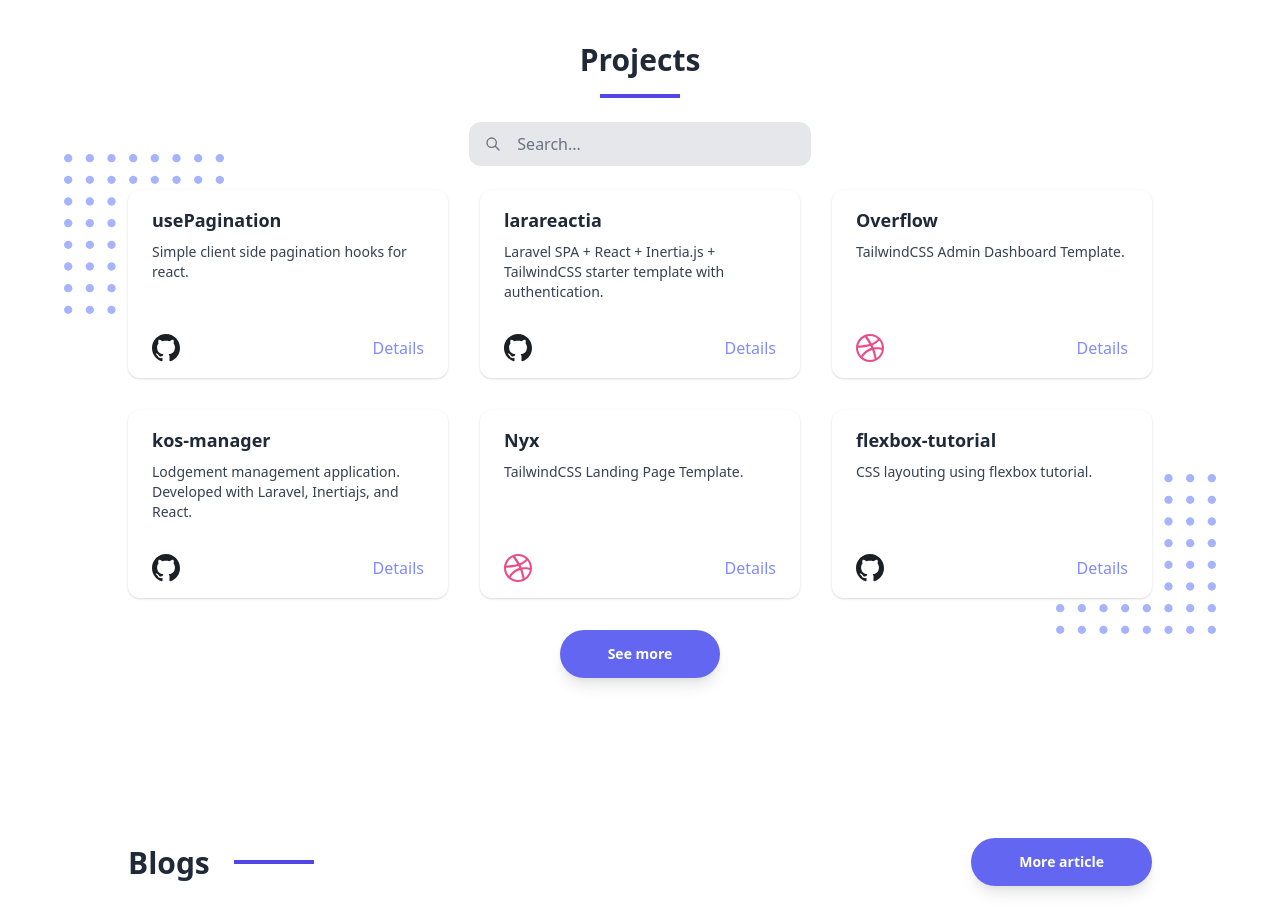
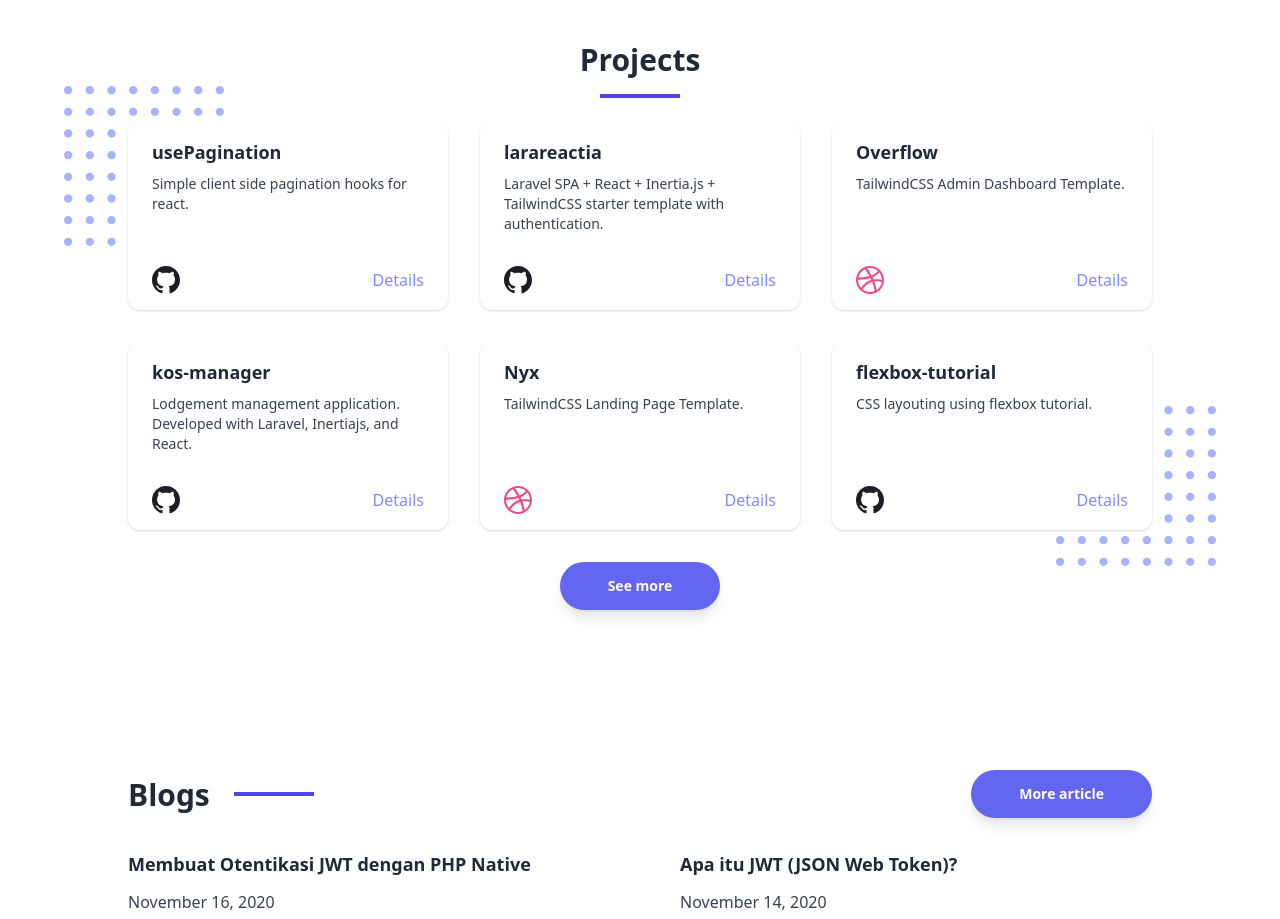
Before and after one commit to greendream21/farmer, a React (Create React App) app: page / in a window 1280 px wide. Shown: the part 840-1759 px from the top of the page. Built offline with nearby package versions, Linux system fonts and the light colour scheme; a web font is replaced by a local one.

Commit message:
Removed search box

```diff
--- a/src/components/organisms/Projects/index.tsx
+++ b/src/components/organisms/Projects/index.tsx
@@ -16,8 +16,6 @@ export default function Projects({ title, content, className }: ProjectsSectionP
   return (
     <section id="projects" className={className}>
       <SectionTitle variant={SectionVariants.CENTER}>{title}</SectionTitle>
-      <SearchBox className="mx-auto mt-6 transition-all transform sm:w-2/3 md:w-1/2 lg:w-1/3" />
-
       <div className="relative grid grid-cols-1 gap-8 mt-6 sm:grid-cols-2 lg:grid-cols-3">
         <Decorations.Bullets
           className={classNames('-top-8 -left-12 md:-top-9 md:-left-16 -z-10', bulletsClasses)}
```
